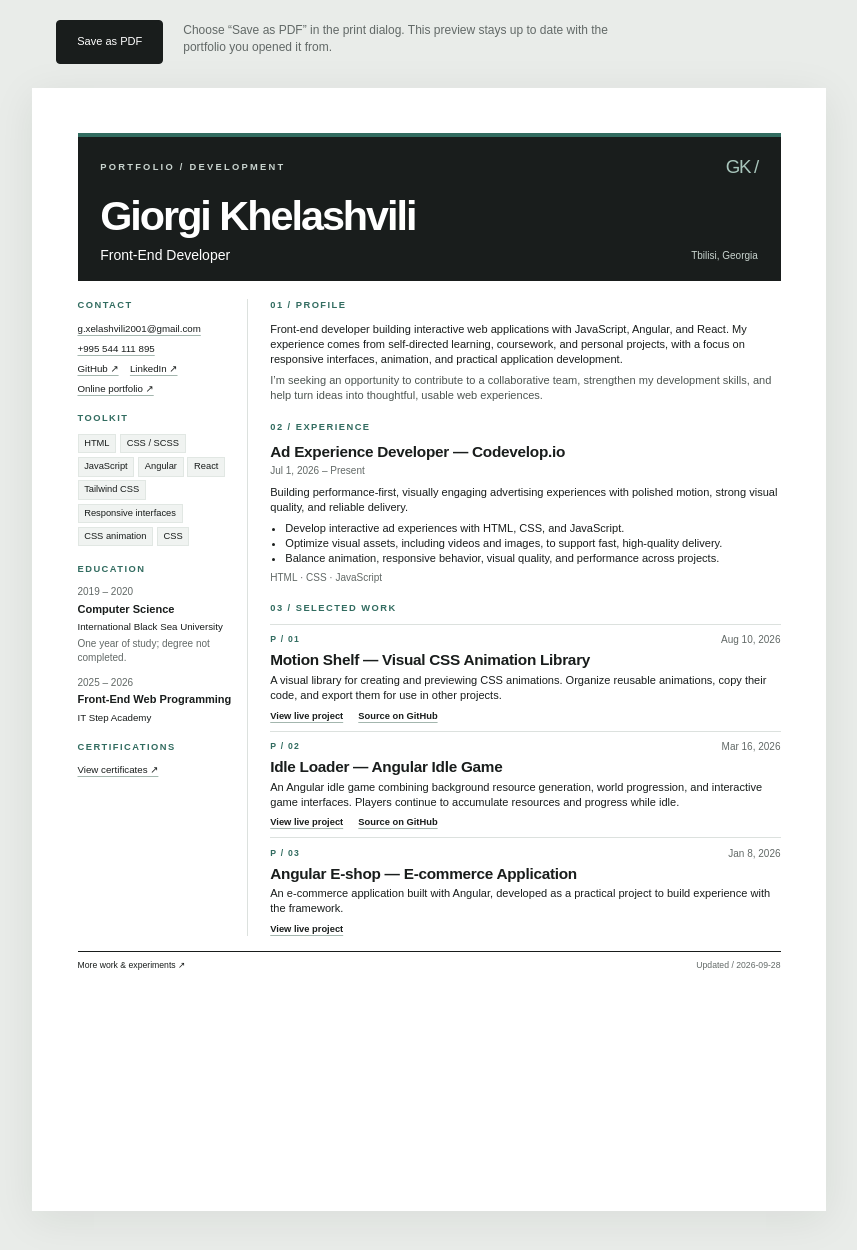
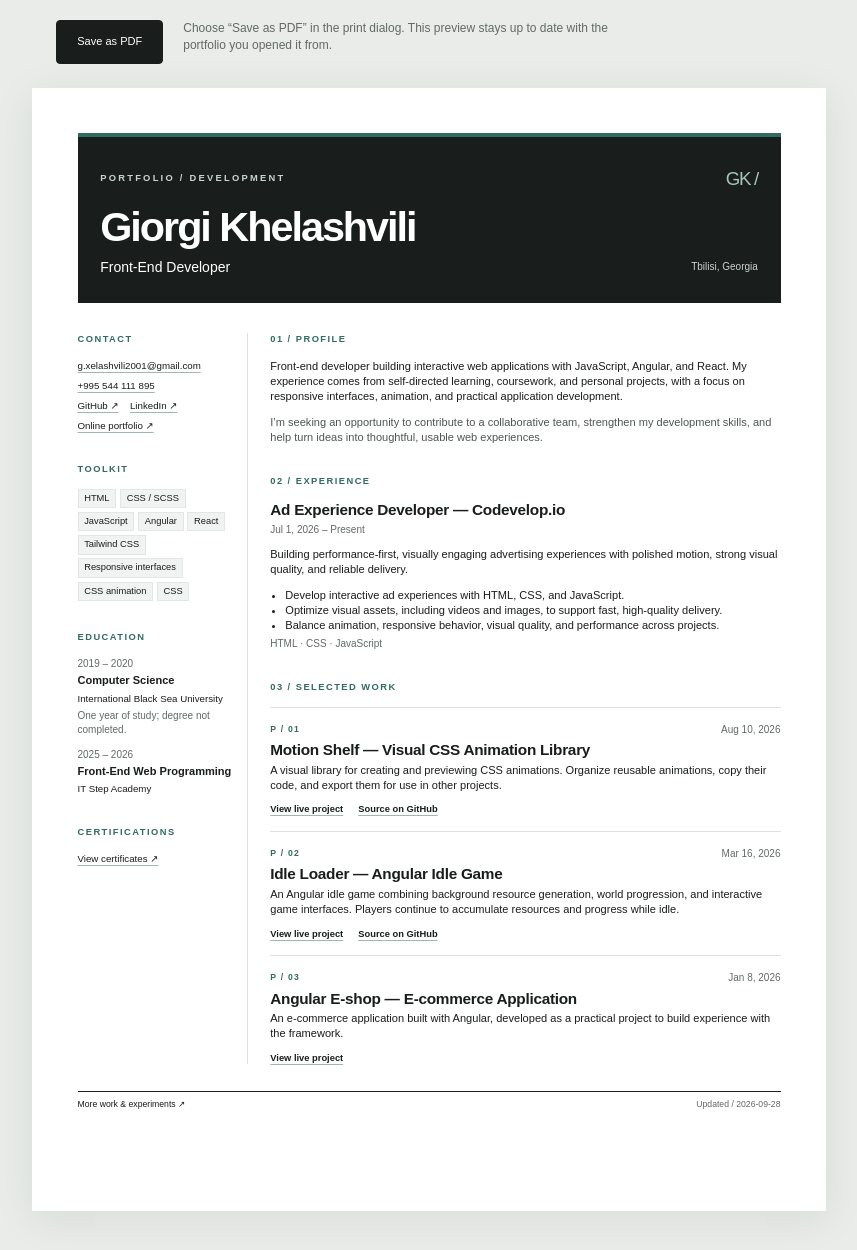
Before and after one commit to GXeLla/Portfolio, a website: page portfolio-print.html in a window 1280 px wide. Shown: the whole page, without its empty margins (211-1068 px from the left). Drawn offline with Linux system fonts and the light colour scheme.

Commit message:
Portfolio V2.12.6

```diff
--- a/portfolio-print.html
+++ b/portfolio-print.html
@@ -4,7 +4,7 @@
   <meta charset="utf-8">
   <meta name="viewport" content="width=device-width, initial-scale=1">
   <title>Giorgi Khelashvili — Portfolio PDF</title>
-  <link rel="stylesheet" href="style/print.css?v=5">
+  <link rel="stylesheet" href="style/print.css?v=6">
 </head>
 <body>
   <aside class="print-toolbar" aria-label="PDF options">
--- a/style/print.css
+++ b/style/print.css
@@ -7,19 +7,19 @@ body { margin: 0; color: var(--ink); background: #e9ece9; font: 8.3pt/1.36 Arial
 .print-toolbar p { color: var(--muted); max-width: 115mm; font-size: 9pt; }
 a:focus-visible, button:focus-visible { outline: 2px solid var(--accent); outline-offset: 4px; }
 main { width: 210mm; min-height: 297mm; margin: 24px auto 40px; padding: 12mm; background: var(--paper); box-shadow: 0 8px 40px #19251f14; }
-.document-header { padding: 4.5mm 6mm 4mm; color: white; background: var(--ink); border-top: 1.2mm solid var(--accent); break-inside: avoid; }
+.document-header { padding: 7.5mm 6mm 7mm; color: white; background: var(--ink); border-top: 1.2mm solid var(--accent); break-inside: avoid; }
 .masthead, .header-bottom, .project-meta, .document-footer { display: flex; justify-content: space-between; align-items: center; gap: 4mm; }
 .eyebrow { font-size: 7pt; font-weight: 700; text-transform: uppercase; letter-spacing: 1.7pt; color: #c9d4cf; }
 .monogram { font-size: 14pt; letter-spacing: -1pt; color: #a8c5bb; }
 h1 { margin: 4mm 0 2.5mm; max-width: 145mm; font-size: 31pt; font-weight: 700; line-height: 1.02; letter-spacing: -1.5pt; }
 .role { margin: 0; font-size: 10.5pt; }
 .location { color: #c9d4cf; font-size: 7.5pt; }
-.document-layout { display: grid; grid-template-columns: 45mm minmax(0, 1fr); gap: 6mm; margin-top: 5mm; }
+.document-layout { display: grid; grid-template-columns: 45mm minmax(0, 1fr); gap: 6mm; margin-top: 8mm; }
 .document-sidebar { padding-right: 4mm; border-right: 1px solid var(--line); font-size: 7.3pt; }
-section + section { margin-top: 4.5mm; }
-h2 { margin: 0 0 2.5mm; color: var(--accent); font-size: 7pt; font-weight: 700; letter-spacing: 1.1pt; text-transform: uppercase; break-after: avoid; }
+section + section { margin-top: 8mm; }
+h2 { margin: 0 0 3.5mm; color: var(--accent); font-size: 7pt; font-weight: 700; letter-spacing: 1.1pt; text-transform: uppercase; break-after: avoid; }
 h3 { margin: 0 0 1mm; font-size: 11.5pt; line-height: 1.16; letter-spacing: -0.2pt; break-after: avoid; }
-p { margin: 0 0 1.8mm; overflow-wrap: anywhere; }
+p { margin: 0 0 2.8mm; overflow-wrap: anywhere; }
 h1, h2, h3 { overflow-wrap: anywhere; }
 a { color: inherit; text-decoration-color: #a3b6ae; text-underline-offset: 3px; overflow-wrap: anywhere; }
 .contact > a { display: block; margin-bottom: 1.8mm; }
@@ -32,14 +32,14 @@ a { color: inherit; text-decoration-color: #a3b6ae; text-underline-offset: 3px;
 .meta { color: var(--muted); font-size: 7.5pt; }
 .profile p + p { color: #4d5551; }
 article { break-inside: avoid; }
-.projects article { padding: 2.2mm 0; border-top: 1px solid var(--line); }
+.projects article { padding: 4mm 0; border-top: 1px solid var(--line); }
 .projects article:last-child { padding-bottom: 0; }
 .project-meta { margin-bottom: 1.2mm; }
 .project-number { color: var(--accent); font-size: 6.5pt; font-weight: 700; letter-spacing: 0.9pt; }
 .project-links { display: flex; flex-wrap: wrap; gap: 1.5mm 4mm; margin-top: 1.5mm; font-size: 7pt; font-weight: 700; }
 .experience article + article { margin-top: 3mm; }
 ul { margin: 1.2mm 0; padding-left: 4mm; }
-.document-footer { margin-top: 4mm; padding-top: 2mm; border-top: 1px solid var(--ink); font-size: 6.5pt; color: var(--muted); break-inside: avoid; }
+.document-footer { margin-top: 7mm; padding-top: 2mm; border-top: 1px solid var(--ink); font-size: 6.5pt; color: var(--muted); break-inside: avoid; }
 .document-footer a { color: var(--ink); text-decoration: none; }
 @media screen and (max-width: 820px) {
   main { width: calc(100% - 24px); min-height: 0; padding: 7mm; }
```
Also changed, not shown: 1 other file.
